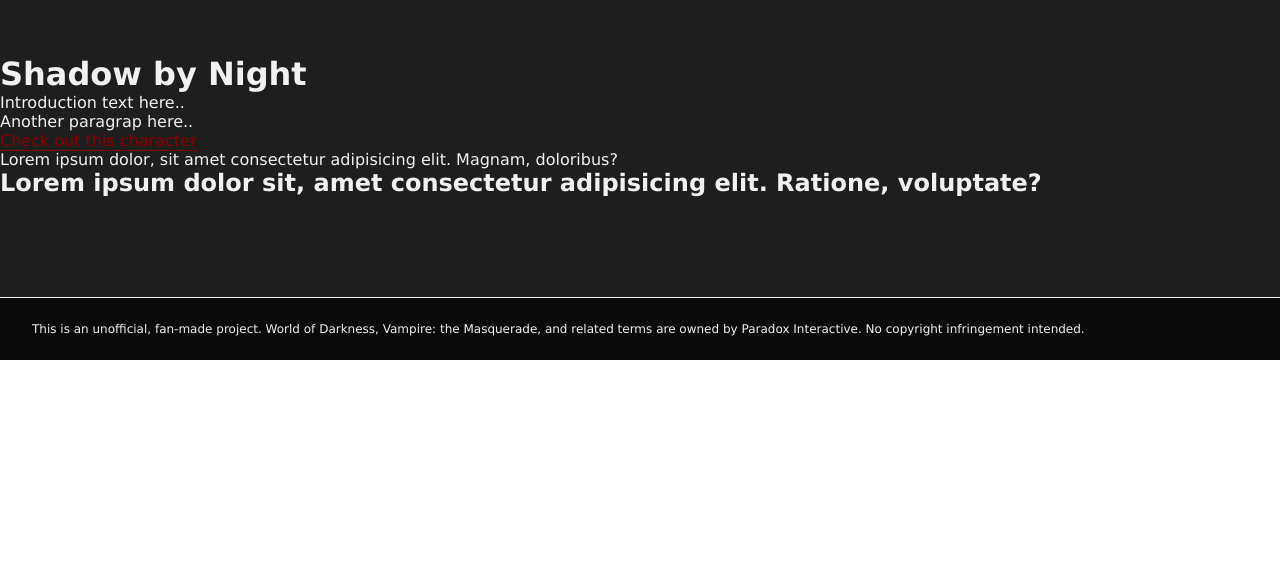
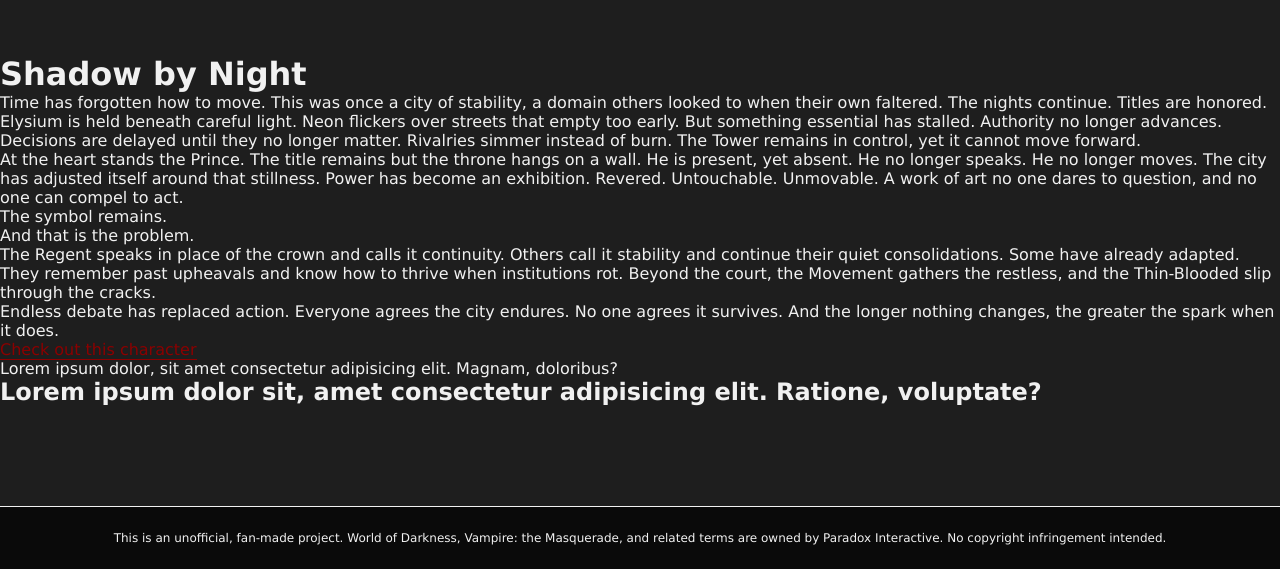
Before and after one commit to AndreasB09/shadow-by-night, a React (Vite) app: page / in a window 1280 px wide. Shown: the part 1138-1707 px from the top of the page. Before the commit the page ends 1498 px from the top, so only its background shows below. Built offline with nearby package versions, Linux system fonts and the light colour scheme.

Commit message:
intro text

```diff
--- a/src/components/Footer/Footer.css
+++ b/src/components/Footer/Footer.css
@@ -1,5 +1,6 @@
 footer {
-    display: flex;
+    /* display: flex; */
+    text-align: center;
     gap: 2rem;
     padding: 1.5rem 2rem;
     background-color: #0a0a0a;
--- a/src/pages/Home/HomePage.jsx
+++ b/src/pages/Home/HomePage.jsx
@@ -2,15 +2,39 @@
 
 function HomePage() {
     return (
-        <div>
-            <div className="placeholder-img"></div>
-            <h1>Shadow by Night</h1>
-            <p>Introduction text here..</p>
-            <p>Another paragrap here..</p>
-            <p><a href="/clan#npc-name" className='npc-link'>Check out this character</a></p>
-            <p>Lorem ipsum dolor, sit amet consectetur adipisicing elit. Magnam, doloribus?</p>
-            <h2>Lorem ipsum dolor sit, amet consectetur adipisicing elit. Ratione, voluptate?</h2>
+      <div>
+        <div className="placeholder-img"></div>
+        <h1>Shadow by Night</h1>
+        <div className="intro-text">
+          <p>
+            Time has forgotten how to move. This was once a city of stability, a domain others looked to when their own faltered. The nights continue. Titles are honored. Elysium is held beneath careful light. Neon flickers over streets that empty too early. But something essential has stalled. Authority no longer advances. Decisions are delayed until they no longer matter. Rivalries simmer instead of burn. The Tower remains in control, yet it cannot move forward.
+          </p>
+          <p>
+            At the heart stands the Prince. The title remains but the throne hangs on a wall. He is present, yet absent. He no longer speaks. He no longer moves. The city has adjusted itself around that stillness. Power has become an exhibition. Revered. Untouchable. Unmovable. A work of art no one dares to question, and no one can compel to act.
+          </p>
+          <p>The symbol remains.</p>
+          <p>And that is the problem.</p>
+          <p>
+            The Regent speaks in place of the crown and calls it continuity. Others call it stability and continue their quiet consolidations. Some have already adapted. They remember past upheavals and know how to thrive when institutions rot. Beyond the court, the Movement gathers the restless, and the Thin-Blooded slip through the cracks.
+          </p>
+          <p>
+            Endless debate has replaced action. Everyone agrees the city endures. No one agrees it survives. And the longer nothing changes, the greater the spark when it does.
+          </p>
         </div>
+        <p>
+          <a href="/clan#npc-name" className="npc-link">
+            Check out this character
+          </a>
+        </p>
+        <p>
+          Lorem ipsum dolor, sit amet consectetur adipisicing elit. Magnam,
+          doloribus?
+        </p>
+        <h2>
+          Lorem ipsum dolor sit, amet consectetur adipisicing elit. Ratione,
+          voluptate?
+        </h2>
+      </div>
     );
 }
 
```
Also changed, not shown: 1 other file (tests, documents, lock files or other folders).
